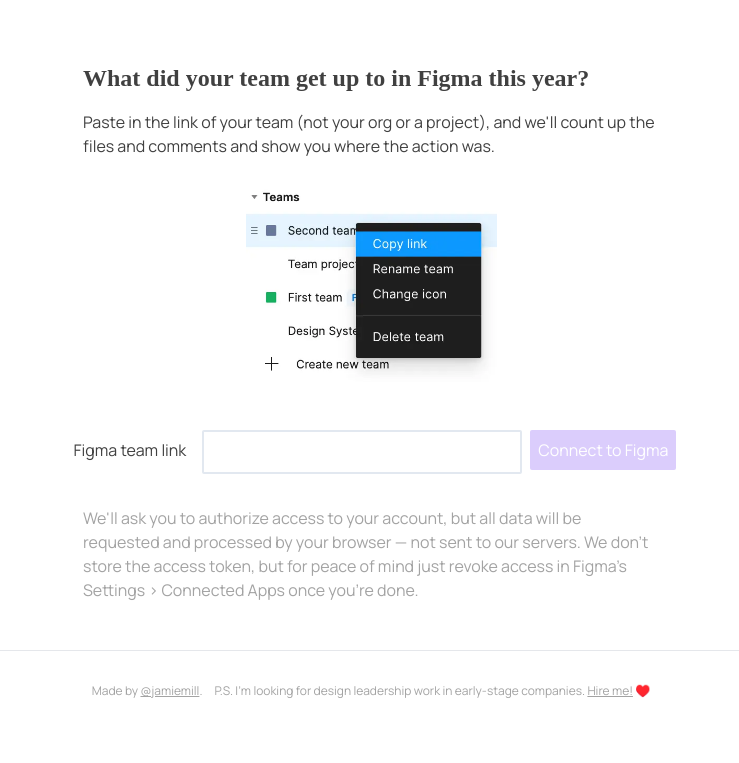
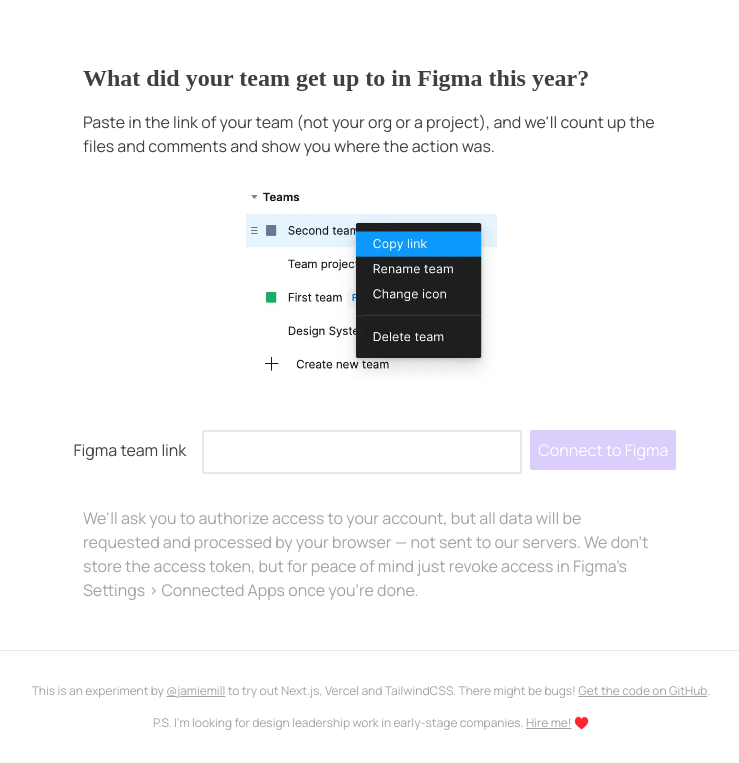
Before and after one commit to jamiemill/design-team-wrapped, a Next.js app: page / in a window 1280 px wide. Shown: the part 281-1044 px from the top of the page, without its empty margins (269-1008 px from the left). Before the commit the page ends 1012 px from the top, so only its background shows below. Built offline with nearby package versions, Linux system fonts and the light colour scheme; a web font is replaced by a local one.

Commit message:
Add source code and disclaimer

```diff
--- a/layouts/layout.tsx
+++ b/layouts/layout.tsx
@@ -1,6 +1,6 @@
 import { ReactNode } from "react";
 import HeadTag from "../components/headtag";
-import Image from "next/image";
+import Link from "next/link";
 
 export default function Layout({ children }: { children: ReactNode }) {
     return (
@@ -9,8 +9,10 @@
             <main className='text-neutral-700'>
                 {children}
             </main>
-            <div className='mt-8 p-8 text-neutral-400 text-center text-xs border-t'>
-                Made by <a className='underline' href="https://twitter.com/jamiemill">@jamiemill</a>. &nbsp;&nbsp;&nbsp; P.S. I'm looking for design leadership work in early-stage companies. <a href="https://jamiemill.com" className='underline'>Hire me!</a> ♥️
+            <div className='mt-8 py-8 text-neutral-400 text-center text-xs border-t'>
+                <p className="mb-4">This is an experiment by <Link className='underline' href="https://twitter.com/jamiemill">@jamiemill</Link> to try out Next.js,
+                    Vercel and TailwindCSS. There might be bugs! <Link href="https://github.com/jamiemill/design-team-wrapped" className="underline">Get the code on GitHub</Link>.</p>
+                <p>P.S. I'm looking for design leadership work in early-stage companies. <Link href="https://jamiemill.com" className='underline'>Hire me!</Link> ♥️</p>
             </div>
         </>
     )
```
